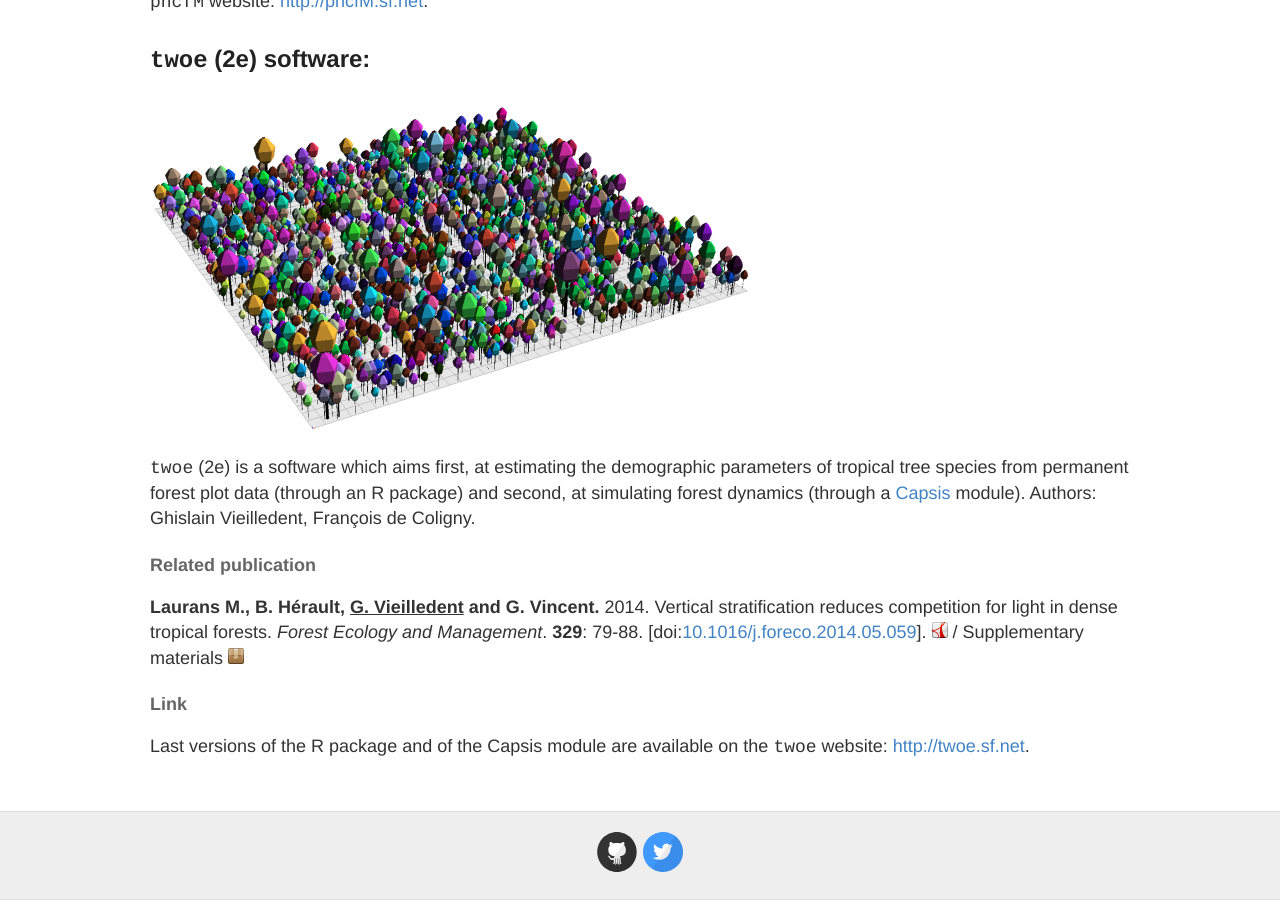
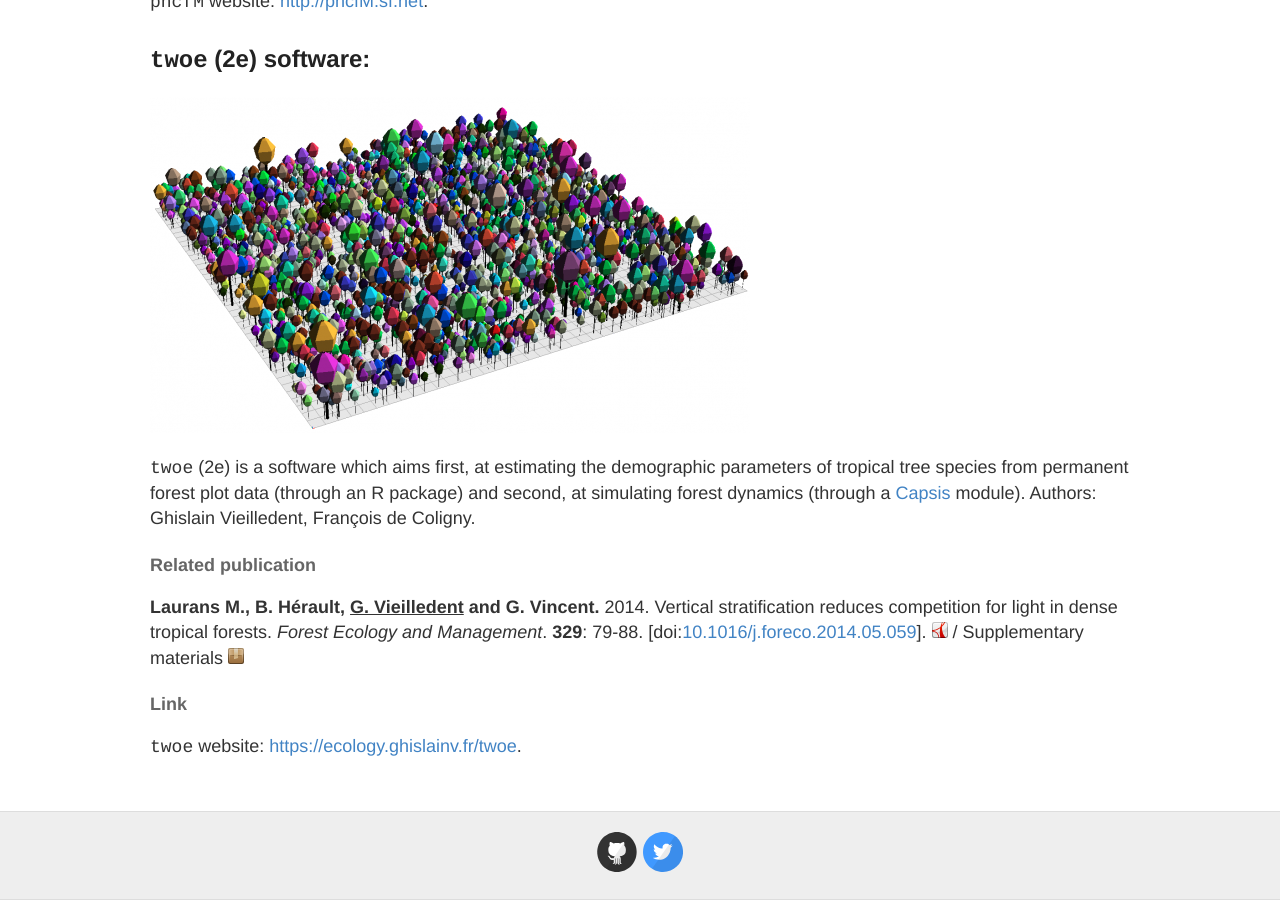
Before and after one commit to ghislainv/ghislainv.github.io, a Jekyll site: the page built from softwares.md, in a window 1280 px wide and 900 px high, scrolled down 2845 px. Built offline with Jekyll 4.4.1, drawn with Linux system fonts in a browser that asks for light colours; some of the changed text lies outside the part shown.

Commit message:
Update software web pages

```diff
--- a/softwares.md
+++ b/softwares.md
@@ -90,4 +90,4 @@ Supplementary materials [![supplements](/images/logos/logo-zip.png "supplements"
 
 #### Link
 
-Last versions of the R package and of the Capsis module are available on the `twoe` website: [http://twoe.sf.net](http://twoe.sf.net "twoe website").
+`twoe` website: <https://ecology.ghislainv.fr/twoe>.
```
Also changed, not shown: other parts of softwares.md (+1 -1 lines).
